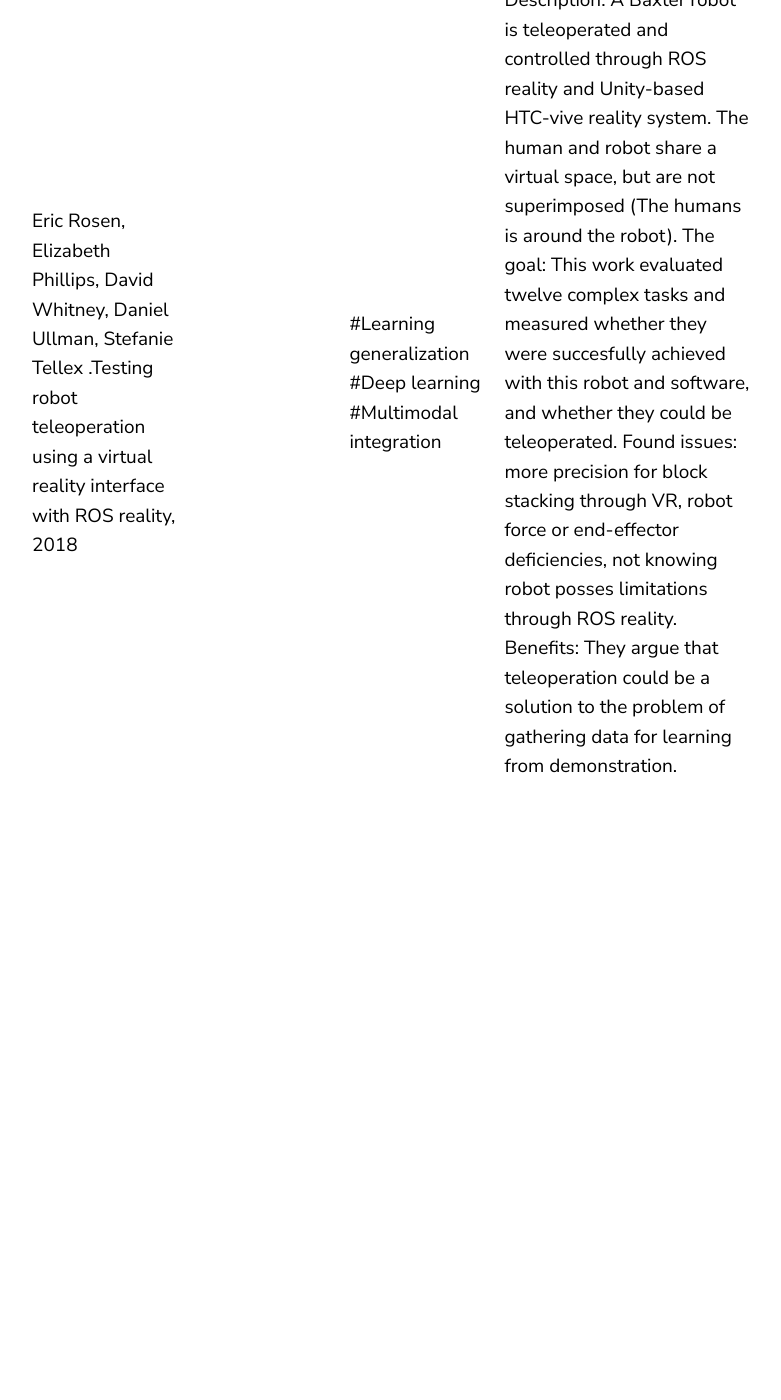
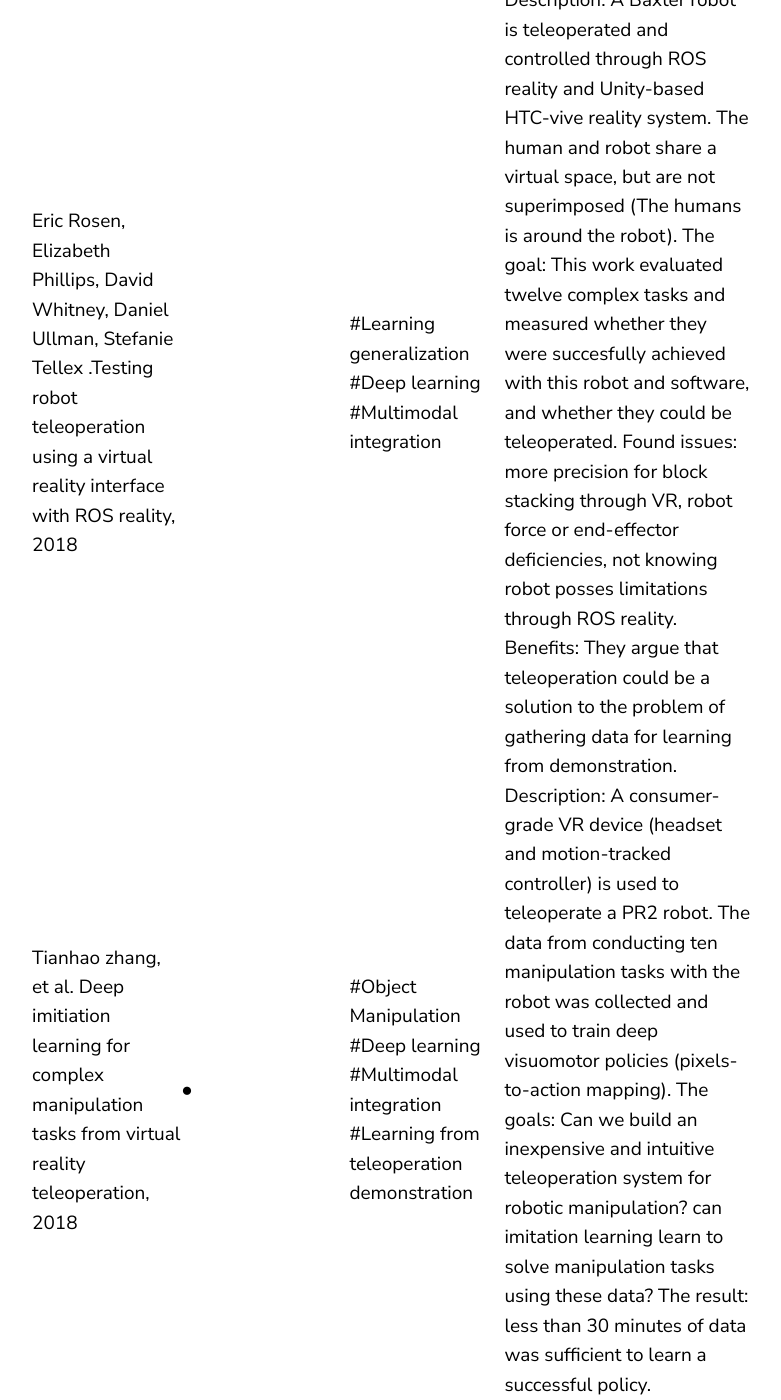
Before and after one commit to jluis9796/jluis9796.github.io, a Jekyll site: the page built from _posts/2020-05-24-telexistence.markdown, in a window 1280 px wide and 1400 px high, scrolled down 10559 px. Shown: the whole window, without its empty margins (68-849 px from the left). Built offline with Jekyll 4.4.1, drawn with Linux system fonts in a browser that asks for light colours; before the commit the page ends 11341 px from its top, so only the background shows below that.

Commit message:
Update 2020-05-24-telexistence.markdown

```diff
--- a/_posts/2020-05-24-telexistence.markdown
+++ b/_posts/2020-05-24-telexistence.markdown
@@ -132,6 +132,15 @@ counter, and set the table appropriately. For unknown ordering constraints, the
     <td>#Learning generalization #Deep learning #Multimodal integration</td>
     <td> Description: A Baxter robot is teleoperated and controlled through ROS reality and Unity-based HTC-vive reality system. The human and robot share a virtual space, but are not superimposed (The humans is around the robot). The goal: This work evaluated twelve complex tasks and measured whether they were succesfully achieved with this robot and software, and whether they could be teleoperated. Found issues: more precision for block stacking through VR, robot force or end-effector deficiencies, not knowing robot posses limitations through ROS reality. Benefits: They argue that teleoperation could be a solution to the problem of gathering data for learning from demonstration.</td>
     </tr>
+    <tr>
+    <td> Tianhao zhang, et al. Deep imitiation learning for complex manipulation tasks from virtual reality teleoperation, 2018</td>
+    <td>●</td>
+    <td></td>
+    <td></td>
+    <td></td>
+    <td>#Object Manipulation #Deep learning #Multimodal integration #Learning from teleoperation demonstration </td>
+    <td>Description: A consumer-grade VR device (headset and motion-tracked controller) is used to teleoperate a PR2 robot. The data from conducting ten manipulation tasks with the robot was collected and used to train deep visuomotor policies (pixels-to-action mapping). The goals: Can we build an inexpensive and intuitive teleoperation system for robotic manipulation? can imitation learning learn to solve manipulation tasks using these data? The result: less than 30 minutes of data was sufficient to learn a successful policy.</td>
+    </tr>
   </tbody>
 </table>
 
```
